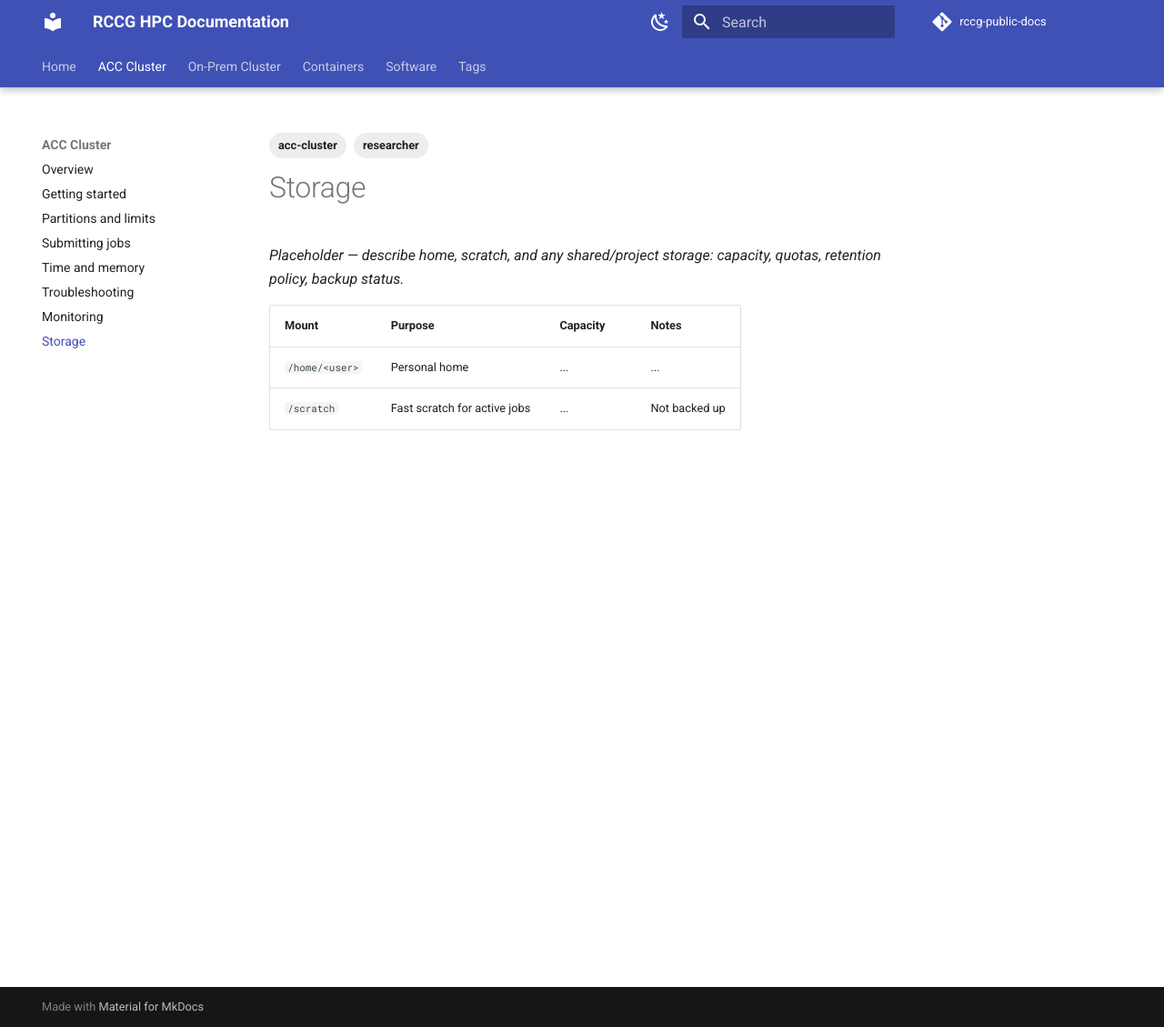
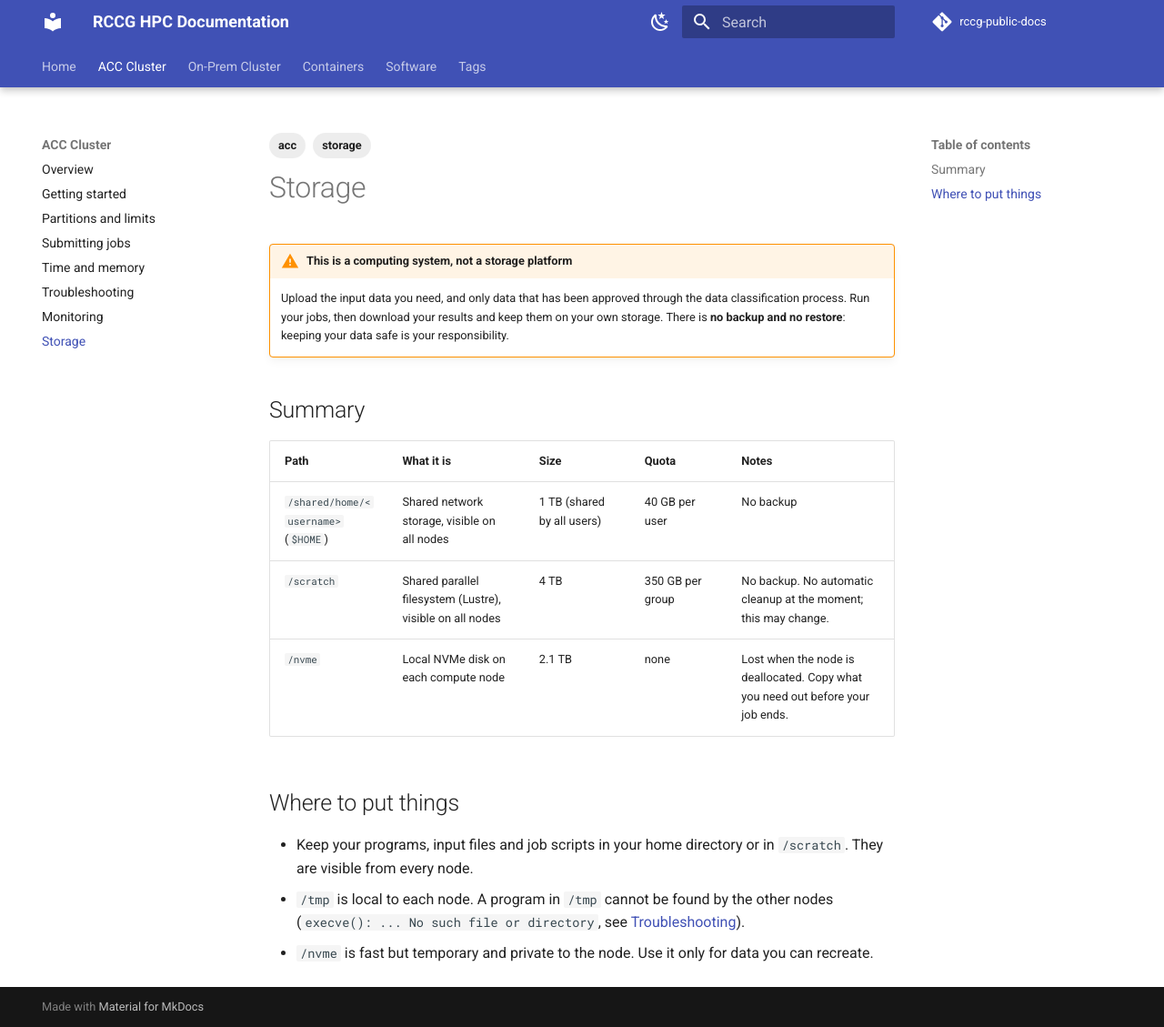
Before and after one commit to ResearchComputingTeam/rccg-public-docs, an MkDocs documentation site: the page built from docs/acc-cluster/storage.md, in a window 1280 px wide and 1129 px high. Shown: the whole window at 91% size. Built offline with MkDocs 1.6.1 and Material for MkDocs 9.7.7, drawn with Linux system fonts in a browser that asks for light colours; comment, search, counter and statistics services are not loaded.

Commit message:
docs: add storage page (#8)

```diff
--- a/docs/acc-cluster/storage.md
+++ b/docs/acc-cluster/storage.md
@@ -1,14 +1,29 @@
 ---
-tags:
-  - acc-cluster
-  - researcher
+tags: [acc, storage]
 ---
 
 # Storage
 
-_Placeholder — describe home, scratch, and any shared/project storage: capacity, quotas, retention policy, backup status._
+!!! warning "This is a computing system, not a storage platform"
+    Upload the input data you need, and only data that has been approved through the data
+    classification process. Run your jobs, then download your results and keep them on your own
+    storage. There is **no backup and no restore**: keeping your data safe is your responsibility.
 
-| Mount | Purpose | Capacity | Notes |
-|---|---|---|---|
-| `/home/<user>` | Personal home | ... | ... |
-| `/scratch` | Fast scratch for active jobs | ... | Not backed up |
+## Summary
+
+| Path | What it is | Size | Quota | Notes |
+|---|---|---|---|---|
+| `/shared/home/<username>` (`$HOME`) | Shared network storage, visible on all nodes | 1 TB (shared by all users) | 40 GB per user | No backup |
+| `/scratch` | Shared parallel filesystem (Lustre), visible on all nodes | 4 TB | 350 GB per group | No backup. No automatic cleanup at the moment; this may change. |
+| `/nvme` | Local NVMe disk on each compute node | 2.1 TB | none | Lost when the node is deallocated. Copy what you need out before your job ends. |
+
+## Where to put things
+
+- Keep your programs, input files and job scripts in your home directory or in `/scratch`.
+  They are visible from every node.
+- `/tmp` is local to each node. A program in `/tmp` cannot be found by the other nodes
+  (`execve(): ... No such file or directory`, see [Troubleshooting](troubleshooting.md)).
+- `/nvme` is fast but temporary and private to the node. Use it only for data you can recreate.
+
+<!-- TODO: guidance for intermediate files -->
+<!-- TODO: how to check quota usage -->
```
